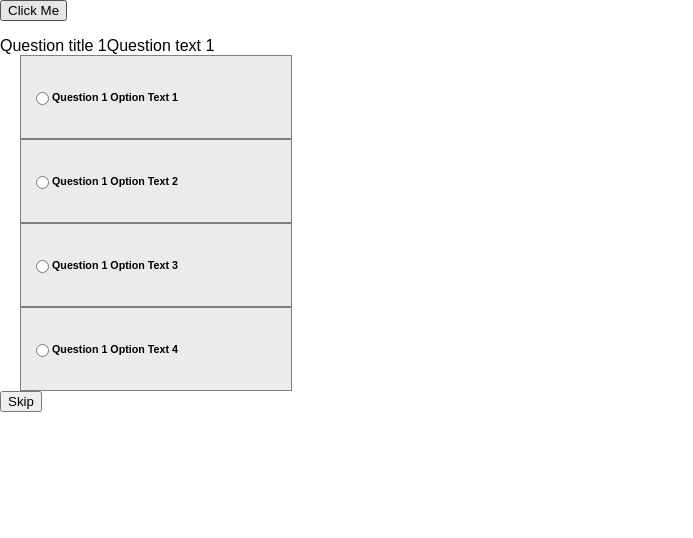
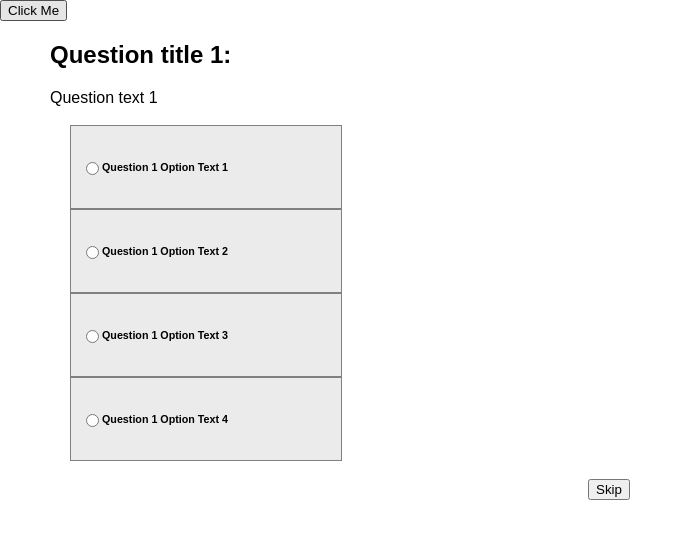
Before and after one commit to ashvini-maurya/quizapp, a React (Create React App) app: page / in a window 1280 px wide. Shown: the top 538 px of the page, without its empty margins (0-693 px from the left). Built offline with nearby package versions, Linux system fonts and the light colour scheme.

Commit message:
alignment set according to design

```diff
--- a/src/component/question/index.js
+++ b/src/component/question/index.js
@@ -3,15 +3,16 @@ import OptionList from '../optionList';
 
 function Question({ question, onSkip }){
     console.log(question);
-    return (<div>
+    return (<div style={{width: "580px", "marginLeft": "50px" }}>
                 <div>
-                {question.title}
+                    <h2>{question.title}:</h2>
                     {question.text}
                 </div>
+                <br />
 
                 <div>
-                <OptionList options={question.options} />
-                <button className="button" onClick={() => onSkip(question.id)}>Skip</button>
+                    <OptionList options={question.options} style={{float: "right"}} /><br />
+                    <button className="button" onClick={() => onSkip(question.id)} style={{float: "right"}}>Skip</button>
                 </div>
             </div>
     );
```
Lines whose indentation alone changed are shown as unchanged.
